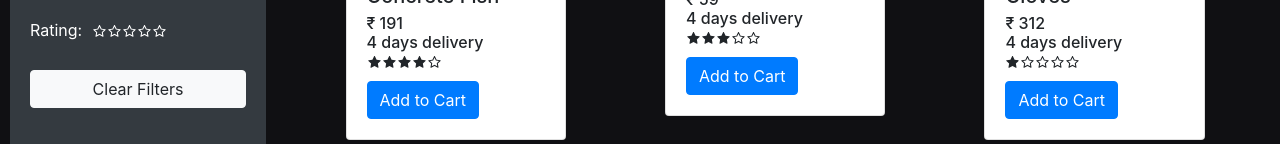
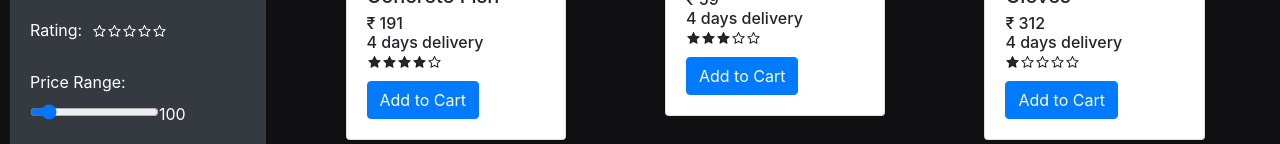
Before and after one commit to abhishekrawe/totalitycorp-frontend-challenge, a React (Create React App) app: page / in a window 1280 px wide. Shown: the part 655-799 px from the top of the page. Built offline with nearby package versions, Linux system fonts and the light colour scheme.

Commit message:
added price range slider

```diff
--- a/src/components/Cart.js
+++ b/src/components/Cart.js
@@ -2,7 +2,6 @@ import { useEffect, useState } from "react";
 import { Button, Col, Form, Image, ListGroup, Row } from "react-bootstrap";
 import { AiFillDelete } from "react-icons/ai";
 import { CartState } from "../context/Context";
-import Rating from "./Rating";
 import { Modal } from "react-bootstrap";
 
 const Cart = () => {
@@ -59,28 +58,41 @@ const Cart = () => {
                   <span>{prod.name}</span>
                 </Col>
                 <Col md={2}>₹ {prod.price}</Col>
-                <Col md={2}>
-                  <Form.Control
-                    as="select"
-                    value={prod.qty}
-                    onChange={(e) =>
+                <Col md={3}>
+                  <Button
+                    type="button"
+                    variant="light"
+                    onClick={() =>
                       dispatch({
                         type: "CHANGE_CART_QTY",
                         payload: {
                           id: prod.id,
-                          qty: e.target.value,
+                          qty: Math.max(1, prod.qty - 1), // Ensure quantity doesn't go below 1
                         },
                       })
                     }>
-                    {[...Array(prod.inStock).keys()].map((x) => (
-                      <option key={x + 1}>{x + 1}</option>
-                    ))}
-                  </Form.Control>
-                </Col>
-                <Col md={2}>
+                    -
+                  </Button>
+                  <span style={{ margin: "0 10px" }}>{prod.qty}</span>
                   <Button
                     type="button"
                     variant="light"
+                    onClick={() =>
+                      dispatch({
+                        type: "CHANGE_CART_QTY",
+                        payload: {
+                          id: prod.id,
+                          qty: prod.qty + 1,
+                        },
+                      })
+                    }>
+                    +
+                  </Button>
+
+                  <Button
+                    type="button"
+                    variant="dark"
+                    className="ml-4"
                     onClick={() =>
                       dispatch({
                         type: "REMOVE_FROM_CART",
--- a/src/components/Filters.js
+++ b/src/components/Filters.js
@@ -1,3 +1,4 @@
+import React, { useState } from "react";
 import { Button, Form } from "react-bootstrap";
 import { CartState } from "../context/Context";
 import Rating from "./Rating";
@@ -9,6 +10,7 @@ const Filters = () => {
   } = CartState();
 
   // make state for rating
+  const [priceRange, setPriceRange] = useState([0, 100]);
 
   return (
     <div className="filters">
@@ -88,6 +90,18 @@ const Filters = () => {
           style={{ cursor: "pointer" }}
         />
       </span>
+      <span>
+        <label style={{ paddingRight: 10 }}>Price Range:</label>
+        <input
+          type="range"
+          min={0}
+          max={1000} // Set the maximum value according to your product prices
+          step={1}
+          value={priceRange[1]} // Use the upper bound of the range
+          onChange={(e) => setPriceRange([priceRange[0], parseFloat(e.target.value)])}
+        />
+        <span>{priceRange[1]}</span>
+      </span>
       <Button
         variant="light"
         onClick={() =>
```
